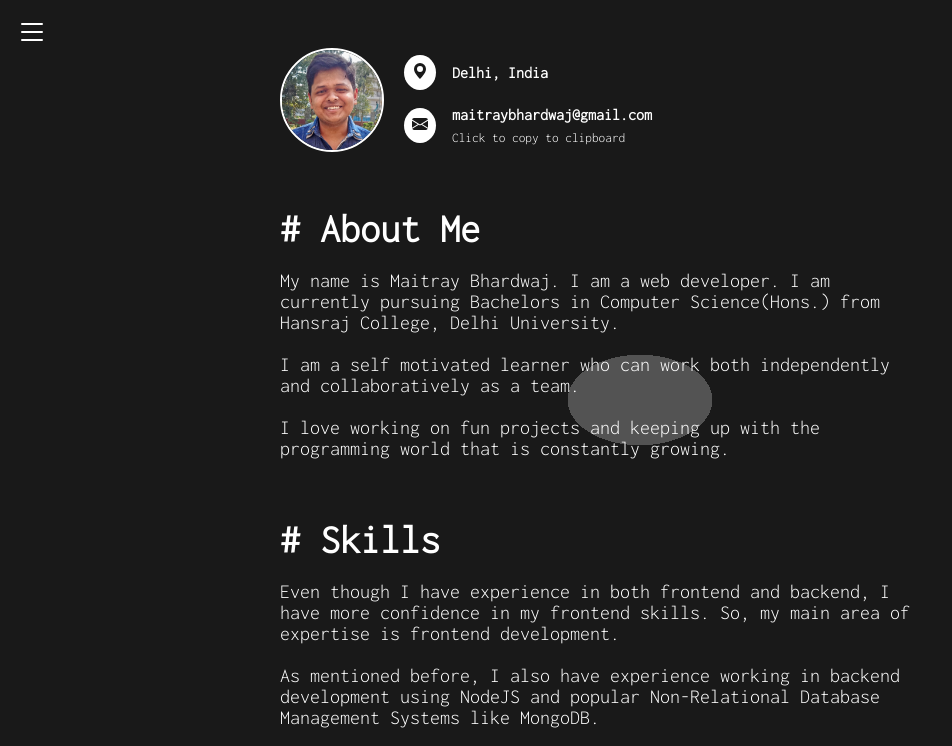
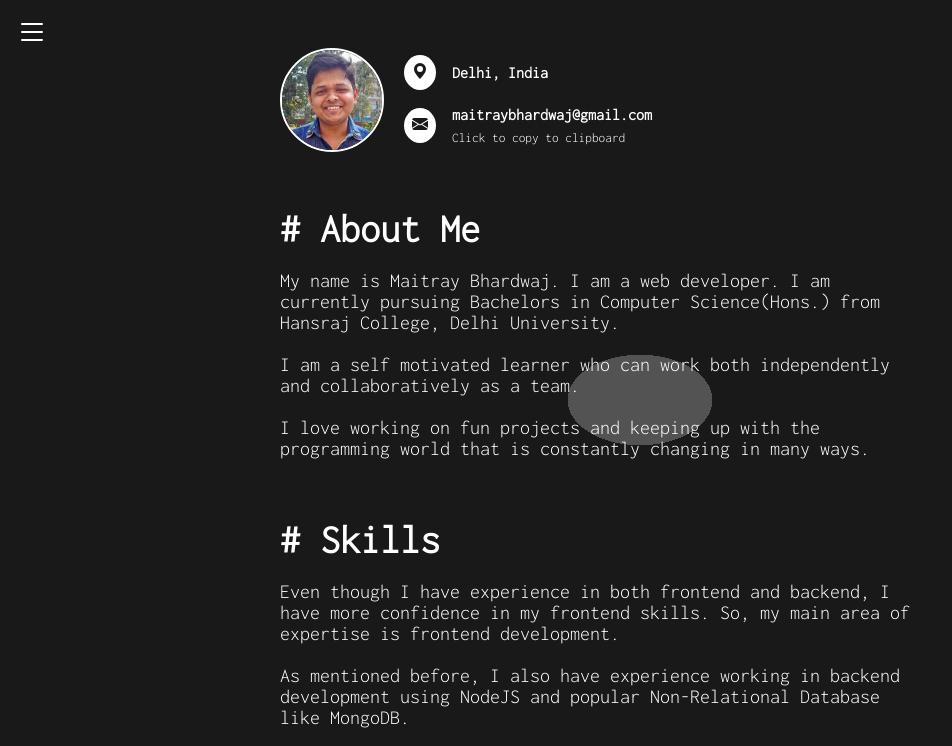
Before and after one commit to MaitrayBhardwaj/MaitrayBhardwaj.github.io, a React (Create React App) app: page /#/about in a window 1280 px wide. Shown: the top 746 px of the page, without its empty margins (0-952 px from the left). Built offline with nearby package versions, Linux system fonts and the light colour scheme; no server answers.

Commit message:
Fixed console warnings and errors

```diff
--- a/public/index.html
+++ b/public/index.html
@@ -11,7 +11,6 @@
     />
     <link rel="apple-touch-icon" href="%PUBLIC_URL%/logo192.png" />
     <link rel="manifest" href="%PUBLIC_URL%/manifest.json" />
-    <link rel="preload" as="image" href="%PUBLIC_URL%/self.jpg">
     <title>Maitray Bhardwaj</title>
     <link rel="preconnect" href="https://fonts.googleapis.com">
     <link rel="preconnect" href="https://fonts.gstatic.com" crossorigin>
--- a/src/components/About.js
+++ b/src/components/About.js
@@ -71,13 +71,17 @@ function About (props) {
 							I am a self motivated learner who can work both independently and collaboratively as a team.
 							<br />
 							<br />
-							I love working on fun projects and keeping up with the programming world that is constantly growing.
+							I love working on fun projects and keeping up with the programming world that is constantly changing in many ways.
 						</div>
 					<h1># Skills</h1>
-						<div className="desc">Even though I have experience in both frontend and backend, I have more confidence in my frontend skills. So, my main area of expertise is frontend development.
-						<br />
-						<br />
-						As mentioned before, I also have experience working in backend development using NodeJS and popular Non-Relational Database Management Systems like MongoDB.
+						<div className="desc">
+							Even though I have experience in both frontend and backend, I have more confidence in my frontend skills. So, my main area of expertise is frontend development.
+							<br />
+							<br />
+							As mentioned before, I also have experience working in backend development using NodeJS and popular Non-Relational Database like MongoDB.
+							<br />
+							<br />
+							Putting web development aside, I have fair experience in both C++ and Python. Most of my Python experience stems from my attempts to get into Data Science. I have used Pandas, Numpy, Seaborn, Scikit-Learn and Flask.
 						</div>
 						<div>
 							<a target="_blank" rel="noreferrer" href={Resume} download="" className="resume">
--- a/src/components/Contact.js
+++ b/src/components/Contact.js
@@ -26,7 +26,7 @@ const Contact = (props) => {
 			setFormData(prevData => ({ ...prevData, isAllowed: false }))
 		}
 
-	}, [formData])
+	}, [formData.email, formData.message, formData.name])
 
 	const handleChange = (ev) => {
 		setFormData(prevData => (
@@ -64,14 +64,14 @@ const Contact = (props) => {
 			onClick={() => { props.isNavbar && props.toggleNavbar() }}
 		>
 			<div class="banner">
-				<button class="menuToggle" aria-label='Show Navbar' onClick={props.toggleNavbar}>
+				<button className="menuToggle" aria-label='Show Navbar' onClick={props.toggleNavbar}>
 					<BsList />
 				</button>
+				<h1># Contact Me</h1>
 				<motion.div
 					initial={{ x: 30, opacity: 0.25 }}
 					animate={{ x: 0, opacity: 1 }}
 				>
-					<h1># Contact Me</h1>
 					<div>
 						<form className="contact-form" onSubmit={handleSubmit}>
 							<label className="contact-form-label">
--- a/src/components/Project.js
+++ b/src/components/Project.js
@@ -17,8 +17,8 @@ function Project(props) {
 				{ project.hostedOn && <a href={project.hostedOn}><BsBoxArrowUpRight /></a> }
 			</div>
 			<div className="projTechList">
-				{ project.techUsed.map(tech => (
-					<span className="projTech">{tech}</span>
+				{ project.techUsed.map((tech, idx) => (
+					<span className="projTech" key={idx}>{tech}</span>
 				)) }
 			</div>
 		</motion.div>
--- a/src/components/Projects.js
+++ b/src/components/Projects.js
@@ -69,14 +69,14 @@ const projectList = [
 ]
 
 function Projects (props) {
-	const projectElements = projectList.map(project => (
-		<Project project={project} />
+	const projectElements = projectList.map((project, idx) => (
+		<Project project={project} key= {idx} />
 	))
 	return (
 		<div id="projects"
 			onClick={() => { props.isNavbar && props.toggleNavbar() }}>
 			<div class="banner">
-				<button class="menuToggle" aria-label='Show Navbar' onClick={props.toggleNavbar}>
+				<button className="menuToggle" aria-label='Show Navbar' onClick={props.toggleNavbar}>
 					<BsList />
 				</button>
 				<h1># Projects</h1>
```
